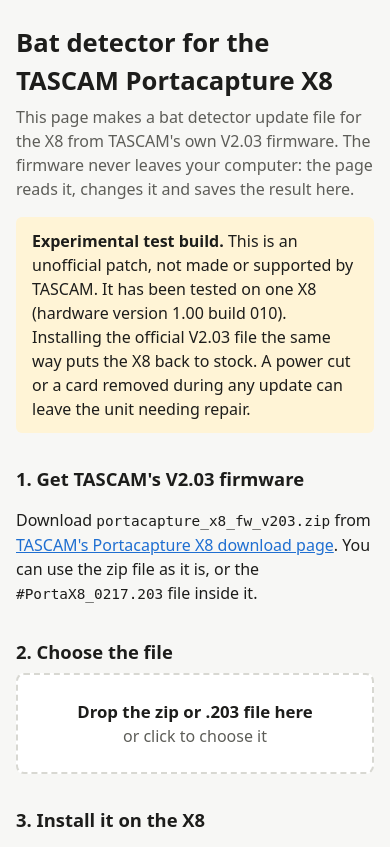
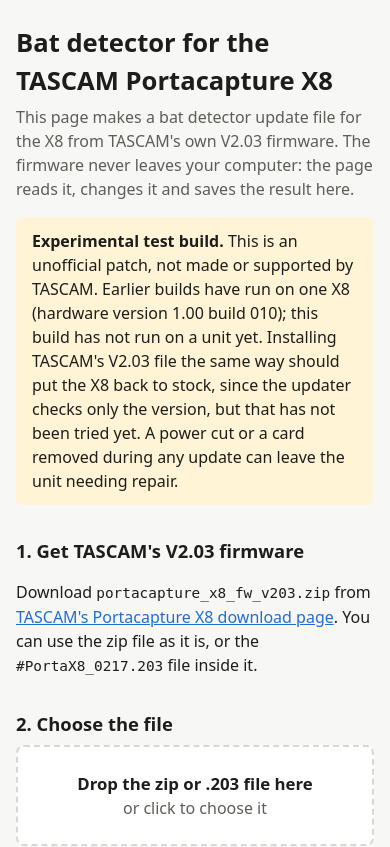
Before and after one commit to pengowray/oversample-tascam-firmware, a plain HTML site: page site/index.html in a window 390 px wide. Shown: the top 847 px of the page. Drawn offline with Linux system fonts and the light colour scheme; no server answers.

Commit message:
Docs tidied for publishing; going back to stock marked as untried
HOMEBREW opens with the status (builds up to B239 ran on the owner's
unit; B248 has not), the hardware tested (F/W 2.03 build 217, H/W 1.00
build 010) and that the AK-BT1 Bluetooth adapter has not been tried.
Superseded steps say "never installed", with the build that replaced
them; Steps 17 and 21 point to the screens that replaced theirs; a note
on the H/W version string's source is in the firmware map. No home
paths or local repository names; the owner's voice in place of the
assistant's. FEASIBILITY.md says it is the original study, lists what
has been done since, and that the project is independent of TASCAM.
web/README.md describes the PHONE TIME screen.

The README and the patcher page now say that reinstalling the official
file should put the X8 back to stock but has not been tried.

```diff
--- a/site/index.html
+++ b/site/index.html
@@ -59,9 +59,10 @@
     firmware never leaves your computer: the page reads it, changes it and saves the result here.</p>
 
   <p class="note"><strong>Experimental test build.</strong> This is an unofficial patch, not made or supported by
-    TASCAM. It has been tested on one X8 (hardware version 1.00 build 010). Installing the official V2.03 file
-    the same way puts the X8 back to stock. A power cut or a card removed during any update can leave the
-    unit needing repair.</p>
+    TASCAM. Earlier builds have run on one X8 (hardware version 1.00 build 010); this build has not run on
+    a unit yet. Installing TASCAM's V2.03 file the same way should put the X8 back to stock, since the
+    updater checks only the version, but that has not been tried yet. A power cut or a card removed during
+    any update can leave the unit needing repair.</p>
 
   <h2>1. Get TASCAM's V2.03 firmware</h2>
   <p>Download <code>portacapture_x8_fw_v203.zip</code> from
@@ -89,7 +90,7 @@
     <li>Press MARK again to install. Don't touch the power or the card until the X8 turns itself off.</li>
     <li>Delete the update file from the <code>UTILITY</code> folder.</li>
   </ol>
-  <p>To go back to stock, install TASCAM's <code>#PortaX8_0217.203</code> the same way.</p>
+  <p>To go back to stock, install TASCAM's <code>#PortaX8_0217.203</code> the same way (not yet tried).</p>
 
   <h2>This build</h2>
   <table>
```
Also changed, not shown: 4 other files.
